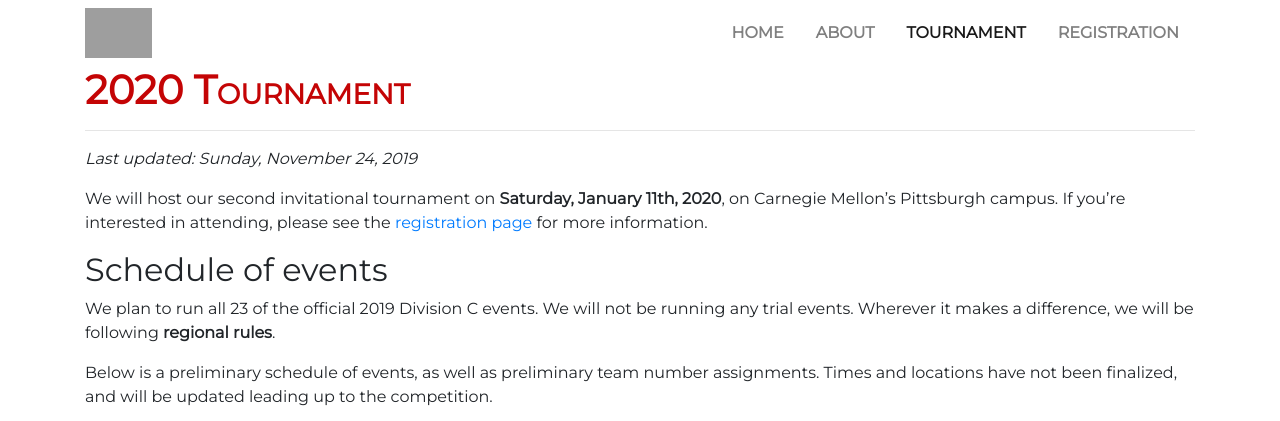
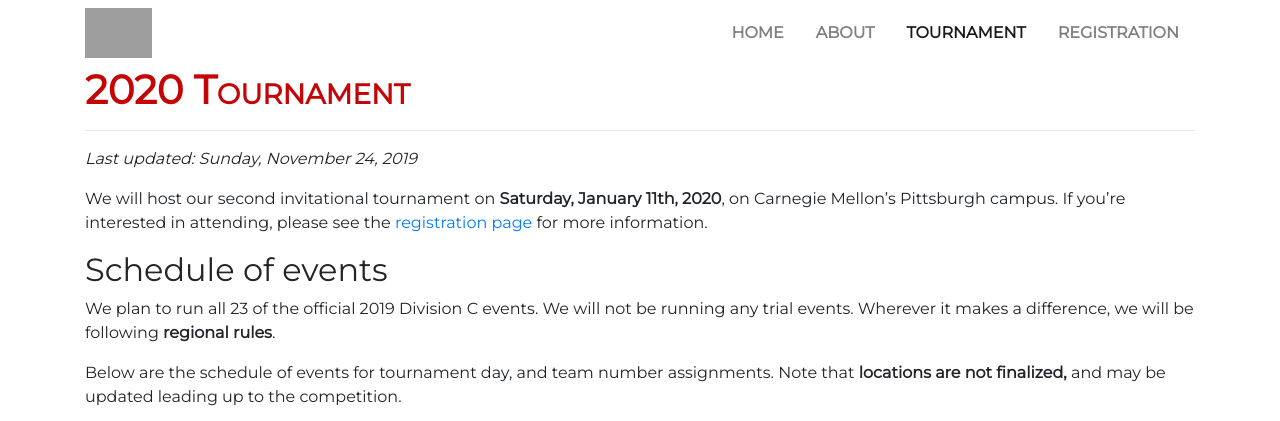
Before and after one commit to cmuscioly/cmuscioly.github.io, a Jekyll site: the page built from tournament.md, in a window 1280 px wide, cut to the strip 0-421 px from the top of the page. Built offline with Jekyll 4.4.1, drawn with Linux system fonts in a browser that asks for light colours; nearby versions of some CDN libraries; some of the changed text lies outside the part shown; grey boxes are pictures that could not be loaded.

Commit message:
Update tournament info

```diff
--- a/tournament.md
+++ b/tournament.md
@@ -19,9 +19,8 @@ We plan to run all 23 of the official 2019 Division C events.
 We will not be running any trial events.
 Wherever it makes a difference, we will be following **regional rules**.
 
-Below is a preliminary schedule of events, as well as preliminary team
-number assignments.
-Times and locations have not been finalized, and will be updated leading
+Below are the schedule of events for tournament day, and team number assignments.
+Note that **locations are not finalized,** and may be updated leading
 up to the competition.
 
 <iframe src="https://docs.google.com/spreadsheets/d/e/2PACX-1vSGCAjDyb0cQyBxhh4QIrr-0mCaXo0dksBqskj5arCj9Se6v_yLz1kC5CKe6kIM-SHqR0W9Icjkk-Gt/pubhtml?gid=1346582439&amp;single=true&amp;widget=true&amp;headers=false" style="width: 100%; min-height: 600px;"></iframe>
@@ -54,11 +53,11 @@ The admissions office maintains a
 [**comprehensive list of hotels**](https://admission.enrollment.cmu.edu/pages/accommodations)
 for your stay.
 
-The following hotels may have bus parking available or nearby, though make sure to confirm before booking:
+The following hotels have bus parking available or nearby:
 
 * [Hilton Garden Inn Pittsburgh University Place](https://www.hilton.com/en/hotels/pitucgi-hilton-garden-inn-pittsburgh-university-place/), 1.1 miles
 * [Hampton Inn Pittsburgh University / Medical Center](https://www.hilton.com/en/hotels/pitokhx-hampton-pittsburgh-university-medical-center/), 1.5 miles
-* [Hyatt House Pittsburgh / Bloomfield / Shadyside](https://www.hyatt.com/en-US/hotel/pennsylvania/hyatt-house-pittsburgh-bloomfield-shadyside/pitxp), 1.2 miles (street parking)
+* [Hyatt House Pittsburgh / Bloomfield / Shadyside](https://www.hyatt.com/en-US/hotel/pennsylvania/hyatt-house-pittsburgh-bloomfield-shadyside/pitxp), 1.2 miles (bus parking on the street, not in hotel)
 
 ### Food
 
```
